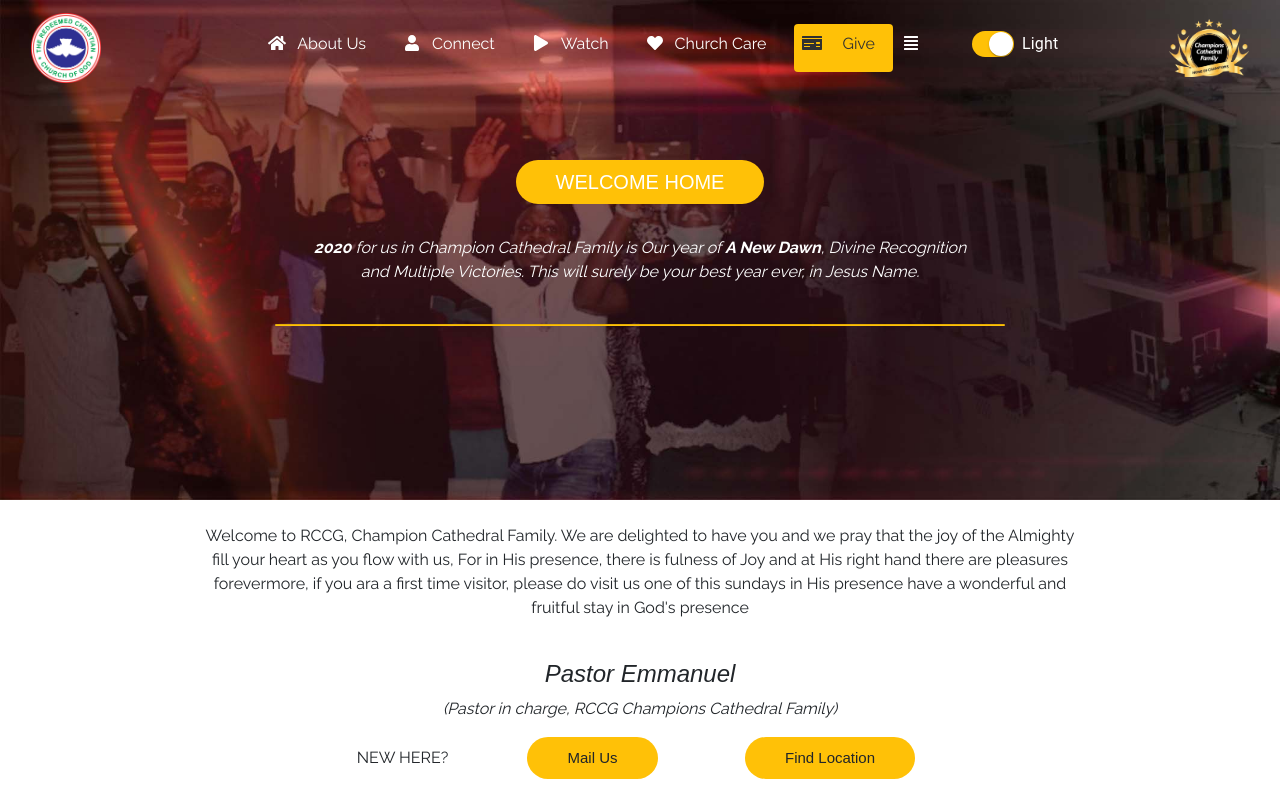
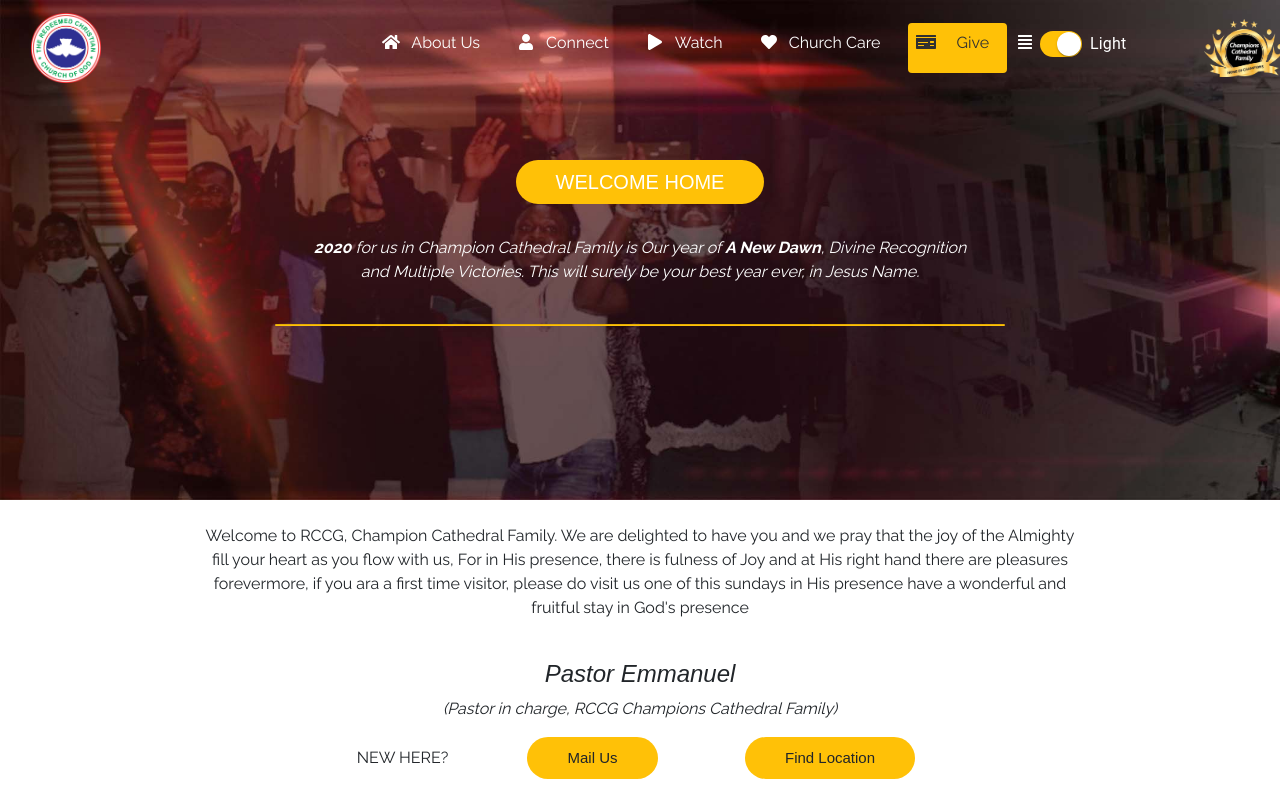
Before and after one commit to Dogunfx/champion-site, a Next.js app: page / in a window 1280 px wide. Built offline with nearby package versions, Linux system fonts and the light colour scheme; a web font is replaced by a local one.

Commit message:
Adjust the switch component in the Navbar

```diff
--- a/components/NavBar.jsx
+++ b/components/NavBar.jsx
@@ -98,17 +98,13 @@
                     </Col>
                   </Row>
                 </Nav.Link>
+                <CustomizedSwitches />
               </Nav>
             </Navbar.Collapse>
           </Navbar>
         </Col>
-        <Col sm={3} className="col-3">
+        <Col sm={1} className="col-3">
           <Row className="align-items-center">
-            <Col sm={3}>
-              <div className="">
-                <CustomizedSwitches />
-              </div>
-            </Col>
             <Col>
               <div className="p-3 text-right ">
                 <img
```
